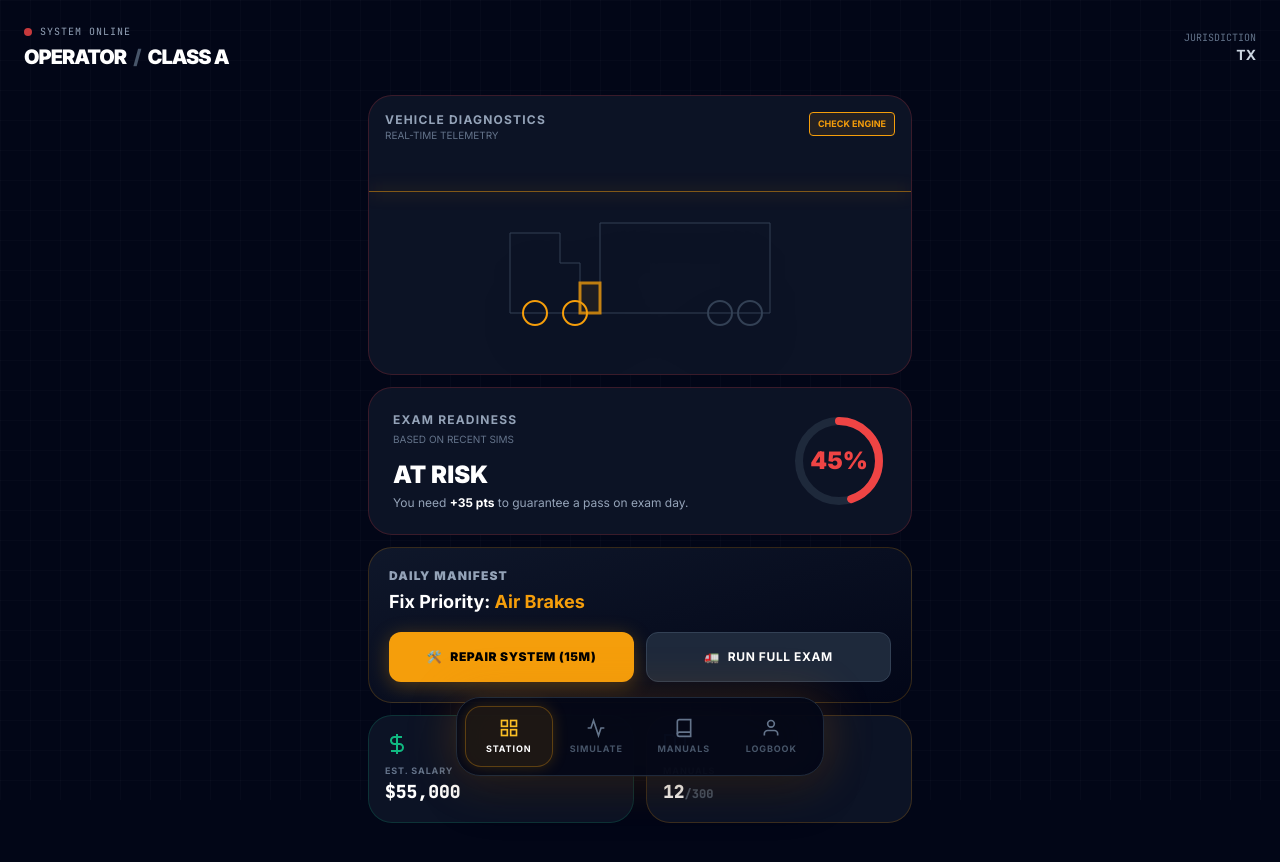
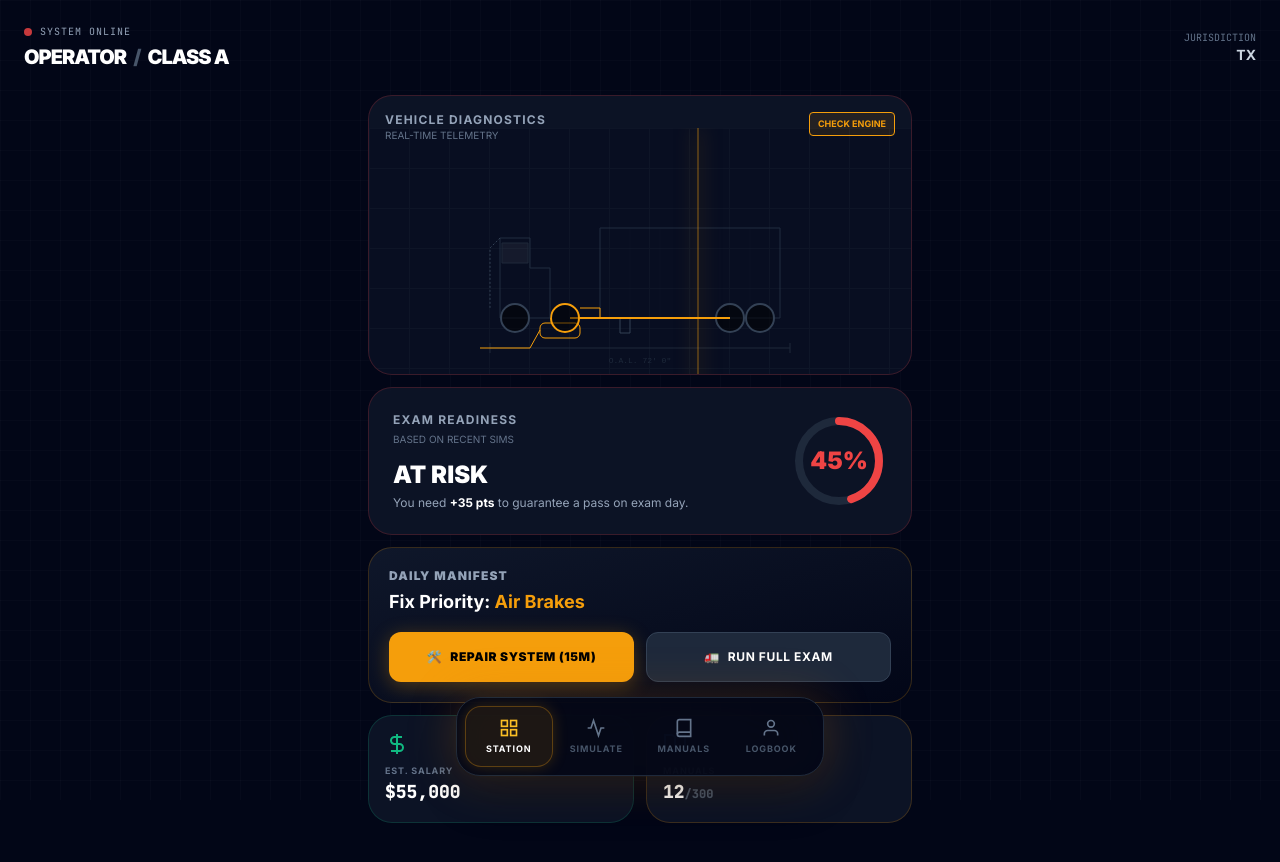
Before and after one commit to ismaelngoie/cdlpracticetest, a Next.js app: page /dashboard in a window 1280 px wide. Shown: the top 862 px of the page. Built offline with nearby package versions, Linux system fonts and the light colour scheme.

Commit message:
Update TruckSchematic.tsx

```diff
--- a/components/TruckSchematic.tsx
+++ b/components/TruckSchematic.tsx
@@ -5,11 +5,6 @@ import { useEffect, useState } from "react";
 
 export default function TruckSchematic() {
   const [weakDomain, setWeakDomain] = useState("Air Brakes");
-
-  // Logic: Map the weak domain to a part of the truck
-  // Head = Cab (General Knowledge)
-  // Engine = Pre-Trip / Air Brakes
-  // Trailer = Combination / Hazmat
   const [activeZone, setActiveZone] = useState<"cab" | "engine" | "trailer">("engine");
 
   useEffect(() => {
@@ -17,76 +12,170 @@ export default function TruckSchematic() {
     setWeakDomain(wd);
 
     const lower = wd.toLowerCase();
-    if (lower.includes("combination") || lower.includes("hazmat") || lower.includes("tanker")) {
+    if (lower.includes("combination") || lower.includes("hazmat") || lower.includes("tanker") || lower.includes("cargo")) {
       setActiveZone("trailer");
-    } else if (lower.includes("general") || lower.includes("passenger")) {
+    } else if (lower.includes("general") || lower.includes("passenger") || lower.includes("control")) {
       setActiveZone("cab");
     } else {
-      setActiveZone("engine"); // Default for Air Brakes / Pre-Trip
+      setActiveZone("engine"); // Default for Air Brakes / Pre-Trip / Systems
     }
   }, []);
 
-  const strokeColor = "#F59E0B"; // Amber-500
-  const glowColor = "rgba(245, 158, 11, 0.5)";
+  // --- Visual Config ---
+  const activeColor = "#F59E0B"; // Amber
+  const inactiveColor = "#334155"; // Slate-700
+  const dimColor = "#1e293b"; // Slate-800
 
-  const isZone = (z: string) => activeZone === z;
+  // Helper to determine style based on current active zone
+  const getStyle = (zone: string) => {
+    const isActive = activeZone === zone;
+    return {
+      stroke: isActive ? activeColor : inactiveColor,
+      strokeWidth: isActive ? 2 : 1,
+      fill: isActive ? "rgba(245, 158, 11, 0.1)" : "transparent",
+      opacity: isActive ? 1 : 0.6,
+      filter: isActive ? "url(#glow)" : "none"
+    };
+  };
 
   return (
-    <div className="relative w-full h-[300px] flex items-center justify-center">
+    <div className="relative w-full h-[320px] flex items-center justify-center overflow-hidden bg-slate-950/30">
 
-      {/* Scanner Effect */}
-      <motion.div
-        animate={{ top: ["10%", "90%", "10%"] }}
-        transition={{ duration: 6, ease: "linear", repeat: Infinity }}
-        className="absolute left-0 right-0 h-[1px] bg-amber-500/50 shadow-[0_0_15px_rgba(245,158,11,0.8)] z-20 pointer-events-none"
+      {/* 1. Background Grid (CAD Style) */}
+      <div className="absolute inset-0 pointer-events-none"
+           style={{
+             backgroundImage: `linear-gradient(${dimColor} 1px, transparent 1px), linear-gradient(90deg, ${dimColor} 1px, transparent 1px)`,
+             backgroundSize: '40px 40px',
+             opacity: 0.3
+           }}
       />
 
-      <svg width="300" height="150" viewBox="0 0 300 150" fill="none" xmlns="http://www.w3.org/2000/svg" className="drop-shadow-2xl">
+      {/* 2. Scanner Laser */}
+      <motion.div
+        animate={{ left: ["0%", "100%", "0%"] }}
+        transition={{ duration: 8, ease: "linear", repeat: Infinity }}
+        className="absolute top-0 bottom-0 w-[2px] bg-amber-500/30 shadow-[0_0_20px_rgba(245,158,11,0.5)] z-20 pointer-events-none"
+      />
 
-        {/* TRAILER (Rear) */}
-        <motion.path
-          d="M110 20 H 280 V 110 H 110 V 20 Z"
-          stroke={isZone("trailer") ? strokeColor : "#334155"}
-          strokeWidth={isZone("trailer") ? 3 : 1}
-          fill={isZone("trailer") ? "rgba(245, 158, 11, 0.1)" : "transparent"}
-          animate={isZone("trailer") ? { opacity: [0.7, 1, 0.7] } : {}}
-          transition={{ duration: 2, repeat: Infinity }}
-        />
-        {/* Trailer Wheels */}
-        <circle cx="230" cy="110" r="12" stroke="#334155" strokeWidth="2" />
-        <circle cx="260" cy="110" r="12" stroke="#334155" strokeWidth="2" />
+      {/* 3. The Schematic SVG */}
+      <svg width="340" height="180" viewBox="0 0 340 180" fill="none" xmlns="http://www.w3.org/2000/svg" className="z-10">
+        <defs>
+          <filter id="glow" x="-20%" y="-20%" width="140%" height="140%">
+            <feGaussianBlur stdDeviation="3" result="blur" />
+            <feComposite in="SourceGraphic" in2="blur" operator="over" />
+          </filter>
+        </defs>
 
-        {/* CAB (Front) */}
-        <motion.path
-          d="M20 110 H 90 V 60 L 70 60 L 70 30 L 20 30 V 110 Z"
-          stroke={isZone("cab") ? strokeColor : "#334155"}
-          strokeWidth={isZone("cab") ? 3 : 1}
-          fill={isZone("cab") ? "rgba(245, 158, 11, 0.1)" : "transparent"}
-          animate={isZone("cab") ? { opacity: [0.7, 1, 0.7] } : {}}
-          transition={{ duration: 2, repeat: Infinity }}
-        />
+        {/* --- TRAILER GROUP --- */}
+        <g id="trailer">
+          {/* Cargo Box */}
+          <motion.path
+            d="M130 30 H 310 V 120 H 130 V 30 Z"
+            {...getStyle("trailer")}
+            initial={{ pathLength: 0 }} animate={{ pathLength: 1 }} transition={{ duration: 1.5 }}
+          />
+          {/* Ribbing (Detail) */}
+          <path d="M160 30 V 120 M190 30 V 120 M220 30 V 120 M250 30 V 120 M280 30 V 120" stroke={activeZone === "trailer" ? activeColor : dimColor} strokeWidth="0.5" opacity="0.3" />
 
-        {/* ENGINE / CONNECTOR (Middle) */}
-        <motion.path
-          d="M90 110 H 110 V 80 H 90 V 110 Z"
-          stroke={isZone("engine") ? strokeColor : "#334155"}
-          strokeWidth={isZone("engine") ? 3 : 1}
-          fill={isZone("engine") ? "rgba(245, 158, 11, 0.1)" : "transparent"}
-          animate={isZone("engine") ? { opacity: [0.7, 1, 0.7] } : {}}
-          transition={{ duration: 2, repeat: Infinity }}
-        />
+          {/* Landing Gear */}
+          <path d="M150 120 L 150 135 M 160 120 L 160 135 L 150 135" stroke={activeZone === "trailer" ? activeColor : inactiveColor} strokeWidth="1" />
 
-        {/* Tractor Wheels */}
-        <circle cx="45" cy="110" r="12" stroke={isZone("engine") ? strokeColor : "#334155"} strokeWidth="2" />
-        <circle cx="85" cy="110" r="12" stroke={isZone("engine") ? strokeColor : "#334155"} strokeWidth="2" />
+          {/* Rear Wheels (Tandem) */}
+          <circle cx="260" cy="120" r="14" stroke={activeZone === "trailer" ? activeColor : inactiveColor} strokeWidth="2" fill="rgba(0,0,0,0.5)" />
+          <circle cx="290" cy="120" r="14" stroke={activeZone === "trailer" ? activeColor : inactiveColor} strokeWidth="2" fill="rgba(0,0,0,0.5)" />
+        </g>
+
+        {/* --- ENGINE / CHASSIS GROUP --- */}
+        <g id="engine">
+          {/* Chassis Rail */}
+          <motion.path
+            d="M100 120 H 130 L 140 120 H 260"
+            stroke={activeZone === "engine" ? activeColor : inactiveColor}
+            strokeWidth="2"
+          />
+          {/* Kingpin Connection */}
+          <path d="M110 110 L 130 110 L 130 120" stroke={activeZone === "engine" ? activeColor : inactiveColor} strokeWidth="1" />
+
+          {/* Fuel Tank */}
+          <rect x="70" y="125" width="40" height="15" rx="5" stroke={activeZone === "engine" ? activeColor : inactiveColor} strokeWidth="1" />
+
+          {/* Drive Wheels (Rear of Tractor) */}
+          <circle cx="95" cy="120" r="14" stroke={activeZone === "engine" ? activeColor : inactiveColor} strokeWidth="2" fill="rgba(0,0,0,0.5)" />
+        </g>
+
+        {/* --- CAB GROUP --- */}
+        <g id="cab">
+          {/* Main Cab Shape */}
+          <motion.path
+            d="M30 120 H 80 V 70 L 60 70 L 60 40 L 30 40 V 120 Z"
+            {...getStyle("cab")}
+            initial={{ pathLength: 0 }} animate={{ pathLength: 1 }} transition={{ duration: 1 }}
+          />
+          {/* Window */}
+          <path d="M32 45 H 58 V 65 H 32 V 45 Z" stroke={activeZone === "cab" ? activeColor : dimColor} strokeWidth="1" fill="rgba(255,255,255,0.05)" />
+          {/* Aerodynamic Fairing */}
+          <path d="M30 40 L 20 50 V 110" stroke={activeZone === "cab" ? activeColor : inactiveColor} strokeWidth="1" strokeDasharray="2 2" />
+
+          {/* Steer Wheel (Front) */}
+          <circle cx="45" cy="120" r="14" stroke={activeZone === "cab" ? activeColor : inactiveColor} strokeWidth="2" fill="rgba(0,0,0,0.5)" />
+        </g>
+
+        {/* --- DATA OVERLAYS (The "HUD" Feel) --- */}
+
+        {/* Measurement Lines (Decor) */}
+        <path d="M20 150 H 320" stroke={dimColor} strokeWidth="1" />
+        <path d="M20 145 V 155 M 320 145 V 155" stroke={dimColor} strokeWidth="1" />
+        <text x="170" y="165" textAnchor="middle" fill={dimColor} fontSize="8" fontFamily="monospace">O.A.L. 72' 0"</text>
+
+        {/* Dynamic Pointer Line */}
+        {activeZone === "cab" && <path d="M30 40 L 20 20 H 5" stroke={activeColor} strokeWidth="1" fill="none" />}
+        {activeZone === "engine" && <path d="M70 132 L 60 150 H 10" stroke={activeColor} strokeWidth="1" fill="none" />}
+        {activeZone === "trailer" && <path d="M220 30 L 220 10 H 330" stroke={activeColor} strokeWidth="1" fill="none" />}
 
       </svg>
 
-      {/* HUD Label */}
-      <div className="absolute bottom-4 right-4 text-right">
-        <div className="text-[9px] text-slate-500 font-mono mb-1">SYSTEM ALERT</div>
-        <div className="text-sm font-black text-amber-500 uppercase">{weakDomain}</div>
+      {/* 4. DYNAMIC LABELS (HTML Overlay) */}
+      <div className="absolute inset-0 pointer-events-none">
+        {/* Top Right Label */}
+        {activeZone === "trailer" && (
+          <motion.div
+            initial={{ opacity: 0 }} animate={{ opacity: 1 }}
+            className="absolute top-2 right-2 text-right"
+          >
+            <div className="text-[9px] text-slate-500 font-mono">SYSTEM FAULT</div>
+            <div className="text-xs font-black text-amber-500 bg-amber-500/10 px-2 py-1 rounded border border-amber-500/30">
+              CARGO / TRAILER
+            </div>
+          </motion.div>
+        )}
+
+        {/* Top Left Label */}
+        {activeZone === "cab" && (
+          <motion.div
+            initial={{ opacity: 0 }} animate={{ opacity: 1 }}
+            className="absolute top-2 left-2"
+          >
+            <div className="text-[9px] text-slate-500 font-mono">SYSTEM FAULT</div>
+            <div className="text-xs font-black text-amber-500 bg-amber-500/10 px-2 py-1 rounded border border-amber-500/30">
+              CAB / CONTROLS
+            </div>
+          </motion.div>
+        )}
+
+        {/* Bottom Left Label */}
+        {activeZone === "engine" && (
+          <motion.div
+            initial={{ opacity: 0 }} animate={{ opacity: 1 }}
+            className="absolute bottom-2 left-2"
+          >
+            <div className="text-[9px] text-slate-500 font-mono">SYSTEM FAULT</div>
+            <div className="text-xs font-black text-amber-500 bg-amber-500/10 px-2 py-1 rounded border border-amber-500/30">
+              BRAKES / CHASSIS
+            </div>
+          </motion.div>
+        )}
       </div>
+
     </div>
   );
 }
```
